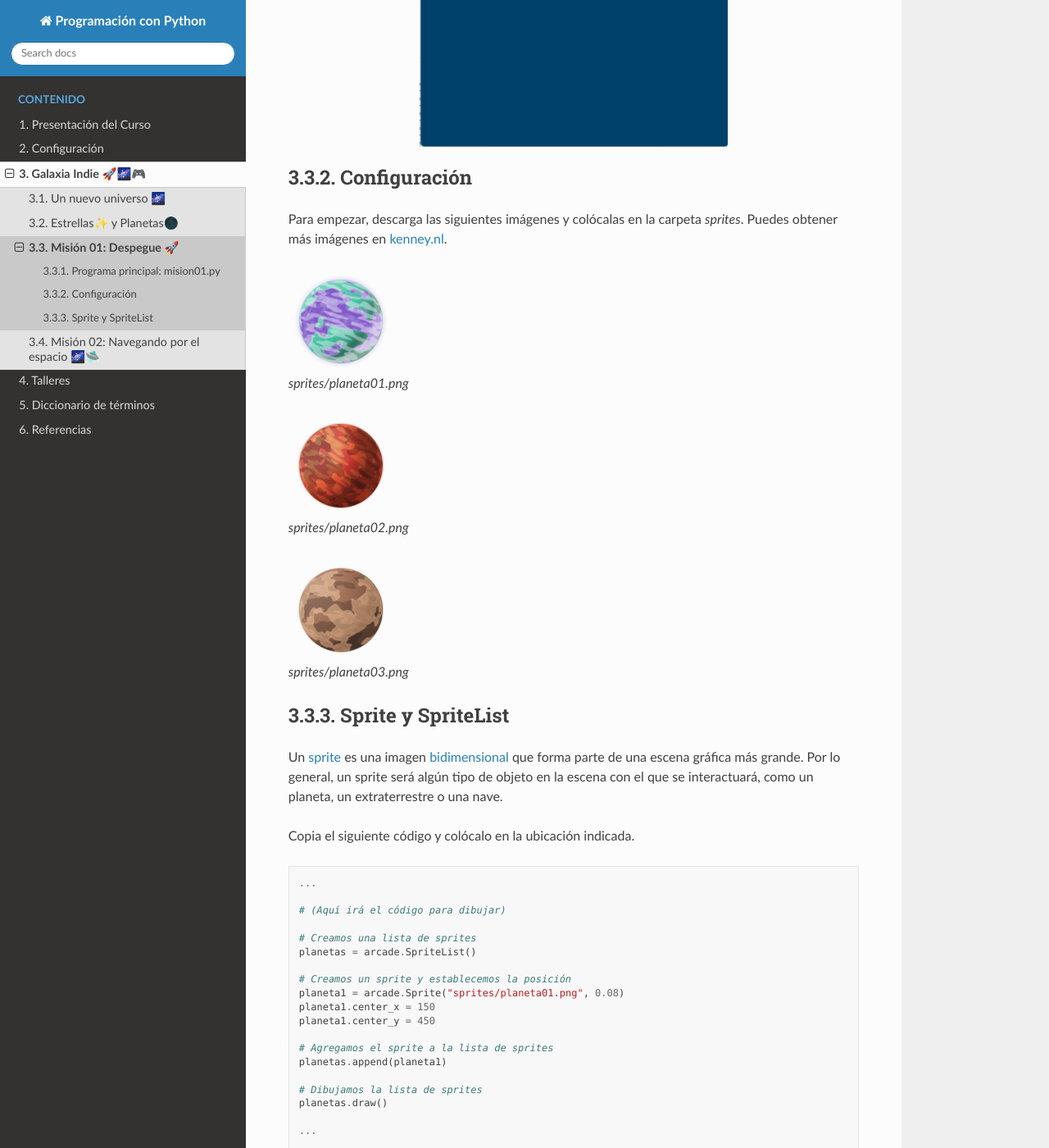
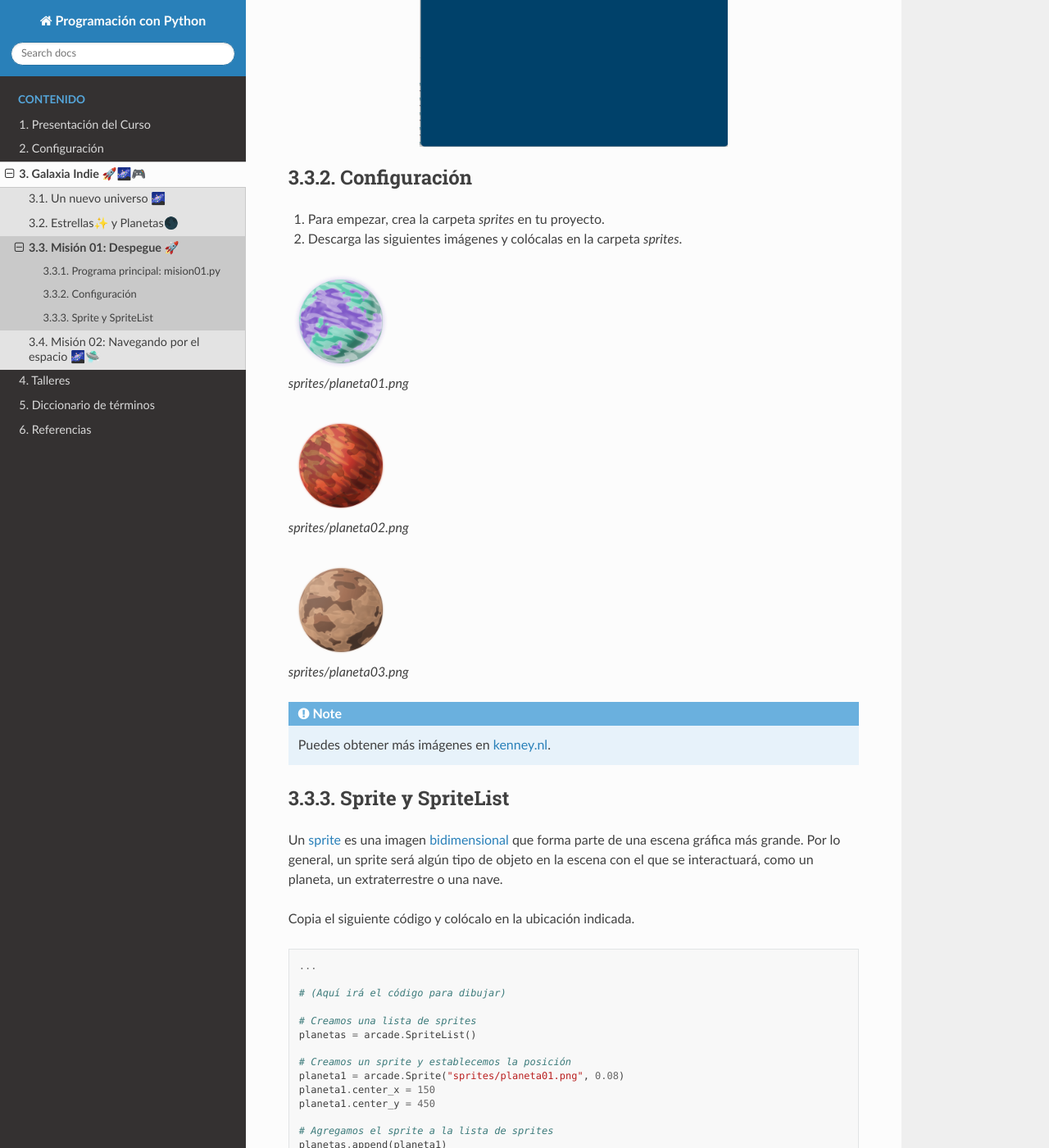
Before and after one commit to aavendan/programacion-python, a Sphinx documentation site: the page built from docs/source/sesiones/sesion03.rst, in a window 1280 px wide and 1400 px high, scrolled down 1197 px. Shown: the whole window at 82% size. Built offline with Sphinx 7.4.7 and the Read the Docs theme 3.1.0, drawn with Linux system fonts in a browser that asks for light colours.

```diff
--- a/docs/source/sesiones/sesion03.rst
+++ b/docs/source/sesiones/sesion03.rst
@@ -55,8 +55,8 @@ se muestra en la siguente imagen.
 Configuración
 ------------------
 
-Para empezar, descarga las siguientes imágenes y colócalas en
-la carpeta `sprites`. Puedes obtener más imágenes en `kenney.nl <https://kenney.nl/>`_.
+#. Para empezar, crea la carpeta `sprites` en tu proyecto.
+#. Descarga las siguientes imágenes y colócalas en la carpeta `sprites`.
 
 .. figure:: ../img/sesion03/planeta01.png
    :scale: 10%
@@ -78,6 +78,10 @@ la carpeta `sprites`. Puedes obtener más imágenes en `kenney.nl <https://kenne
    :alt: Planeta03
 
    sprites/planeta03.png
+
+.. note::
+
+    Puedes obtener más imágenes en `kenney.nl <https://kenney.nl/>`_.
 
 Sprite y SpriteList
 ------------------
```
